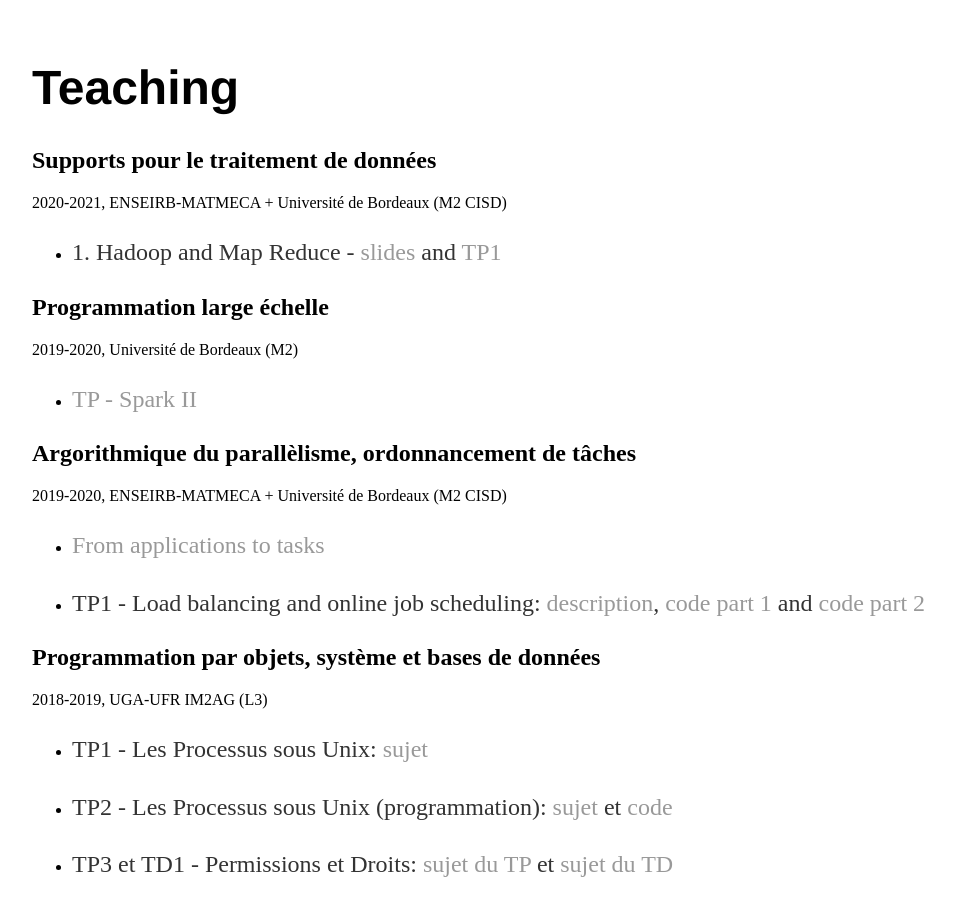
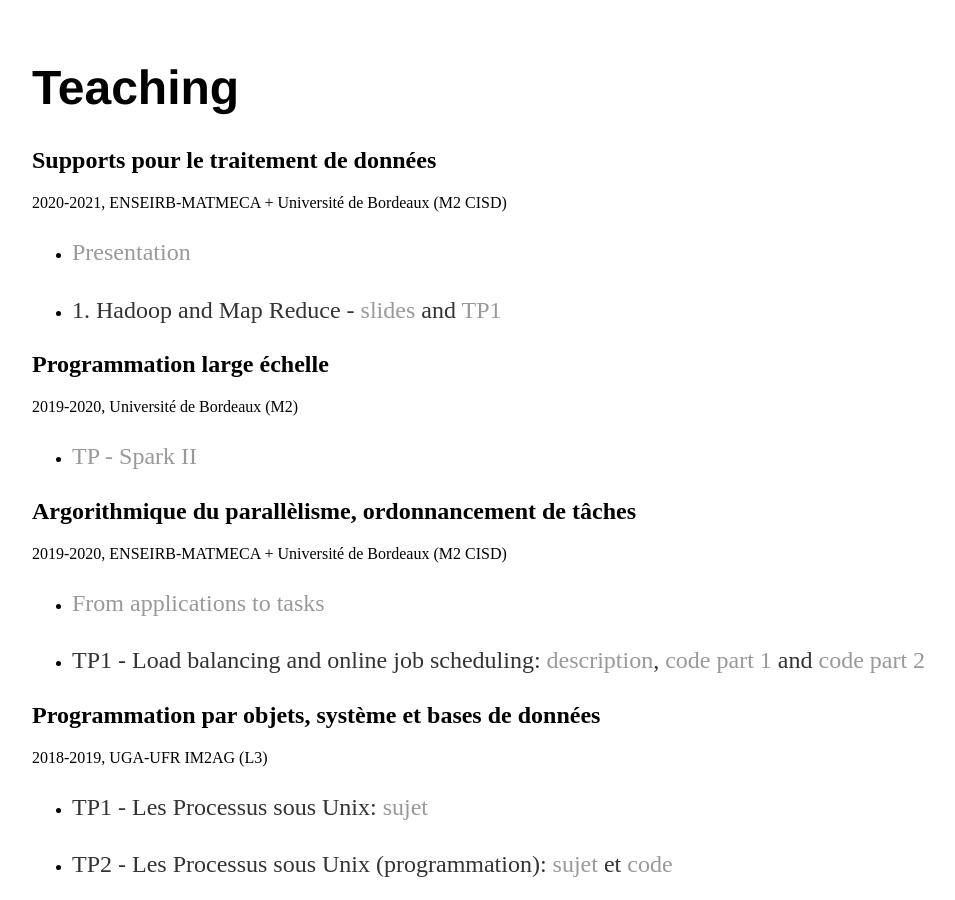
Before and after one commit to francielizanon/francielizanon, a Jekyll site: the page teaching/index.html, which Jekyll copies as it is, in a window 1280 px wide and 900 px high. Shown: the whole window, without its empty margins (160-1115 px from the left). Built offline with Jekyll 4.4.1, drawn with Linux system fonts in a browser that asks for light colours.

Commit message:
add presentation slides for cisd

```diff
--- a/teaching/index.html
+++ b/teaching/index.html
@@ -18,6 +18,9 @@
 2020-2021, ENSEIRB-MATMECA + Université de Bordeaux (M2 CISD)
 
 <ul>
+<li>
+<p><a href="slides/CISD_Presentation.pdf">Presentation</a></p>
+</li>
 <li>
 <p>1. Hadoop and Map Reduce - <a href="slides/CISD_IS323_1.pdf">slides</a> and <a href="TP/CISD_IS323_TP1.pdf">TP1</a></p>
 </li>
```
Also changed, not shown: 1 other file.
